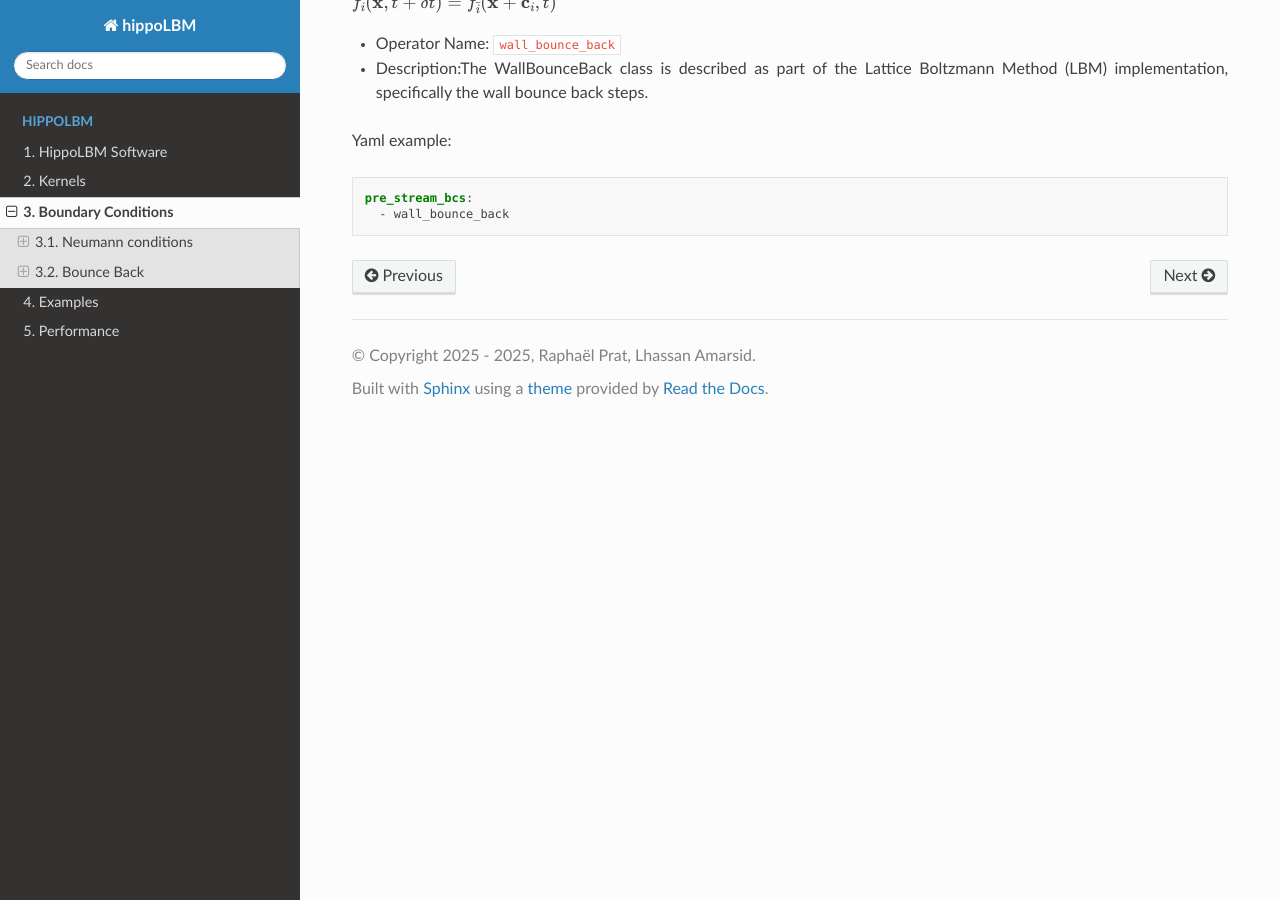
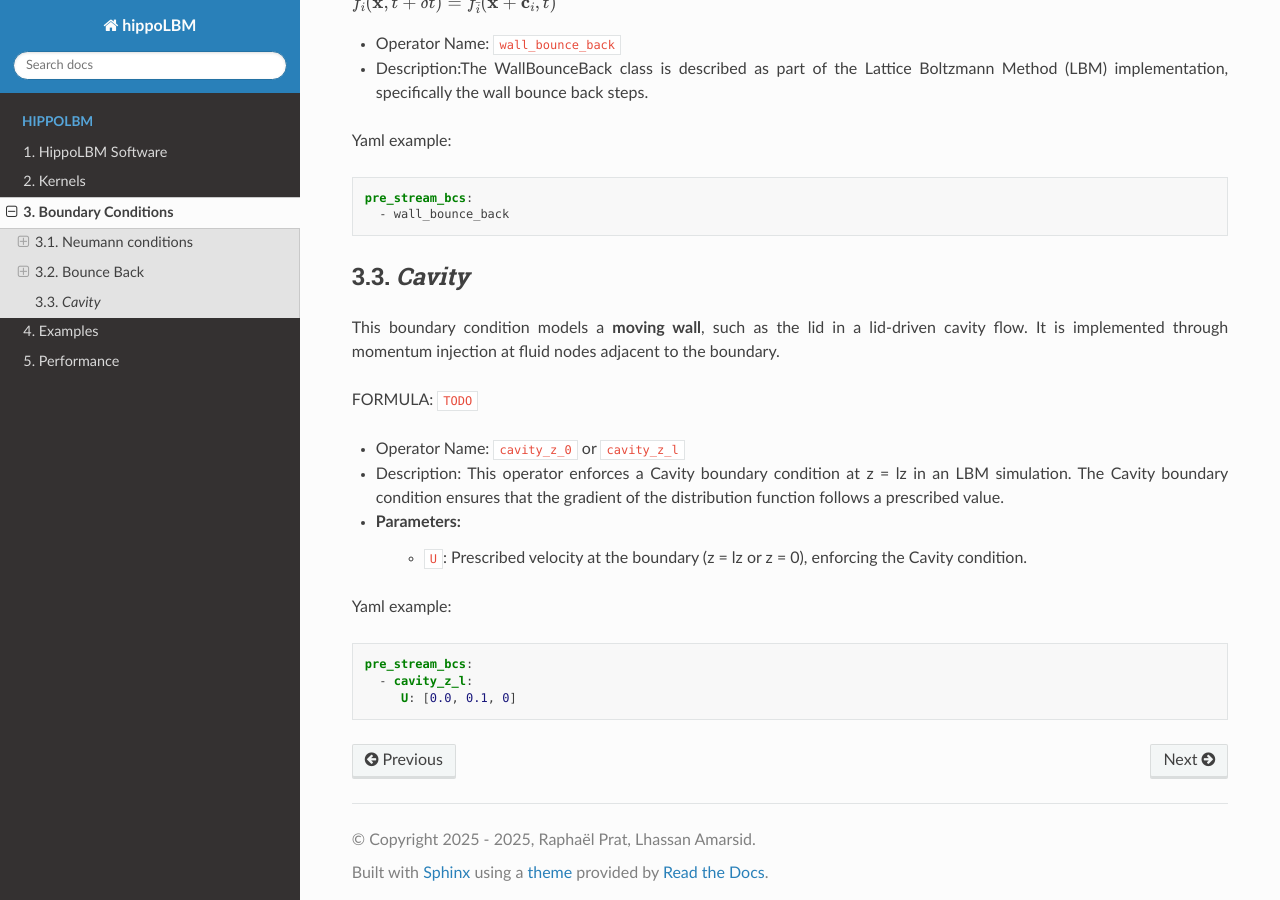
Before and after one commit to Collab4exaNBody/doc_hippoLBM, a Sphinx documentation site: the page built from docs/source/pages/BCs.rst, in a window 1280 px wide and 900 px high, scrolled down 2451 px. Built offline with Sphinx 7.4.7 and the Read the Docs theme 3.1.0, drawn with Linux system fonts in a browser that asks for light colours.

Commit message:
Update BCs.rst

```diff
--- a/docs/source/pages/BCs.rst
+++ b/docs/source/pages/BCs.rst
@@ -125,3 +125,23 @@ Yaml example:
 
   pre_stream_bcs:
     - wall_bounce_back
+
+`Cavity`
+^^^^^^^^
+
+This boundary condition models a **moving wall**, such as the lid in a lid-driven cavity flow. It is implemented through momentum injection at fluid nodes adjacent to the boundary.
+
+FORMULA: ``TODO``
+
+- Operator Name: ``cavity_z_0`` or ``cavity_z_l``
+- Description:  This operator enforces a Cavity boundary condition at z = lz in an LBM simulation. The Cavity boundary condition ensures that the gradient of the distribution function follows a prescribed value.
+- Parameters:
+	- ``U``: Prescribed velocity at the boundary (z = lz or z = 0), enforcing the Cavity condition.
+
+Yaml example:
+
+.. code-block:: yaml
+
+  pre_stream_bcs:
+    - cavity_z_l:
+       U: [0.0, 0.1, 0]
```
